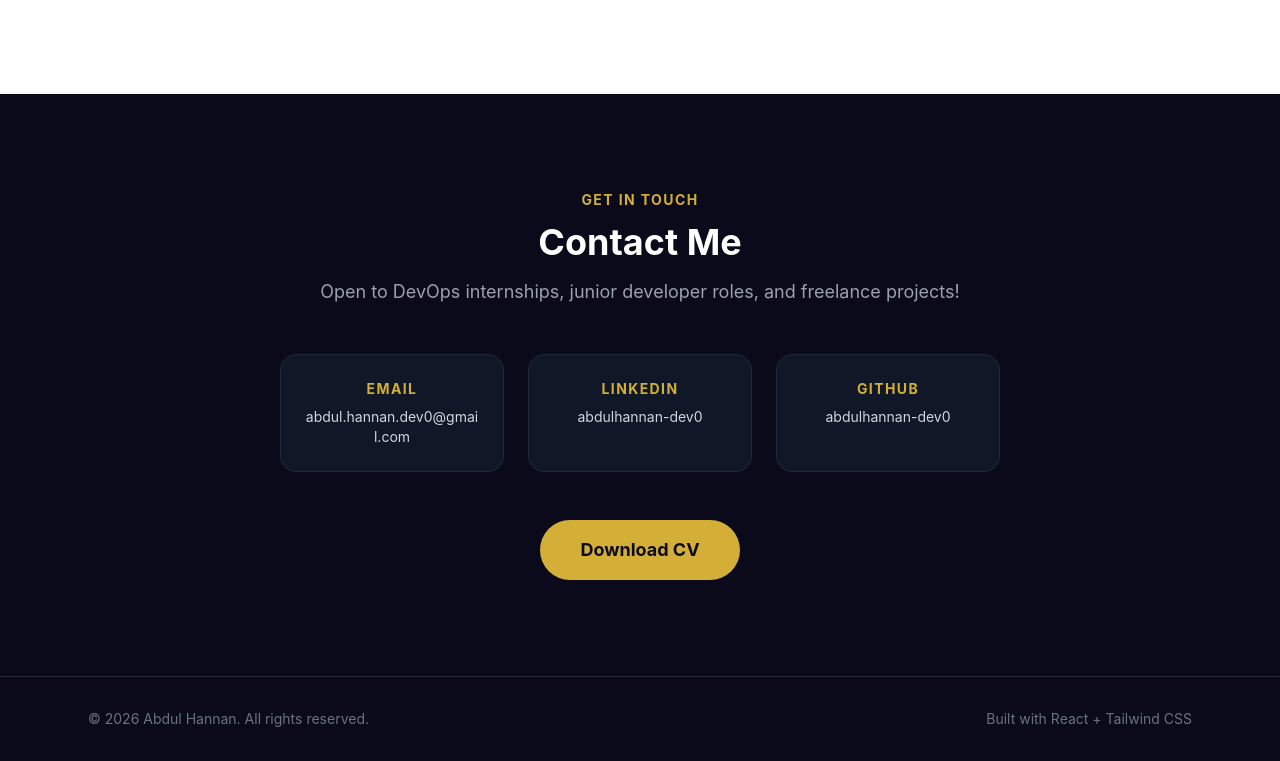
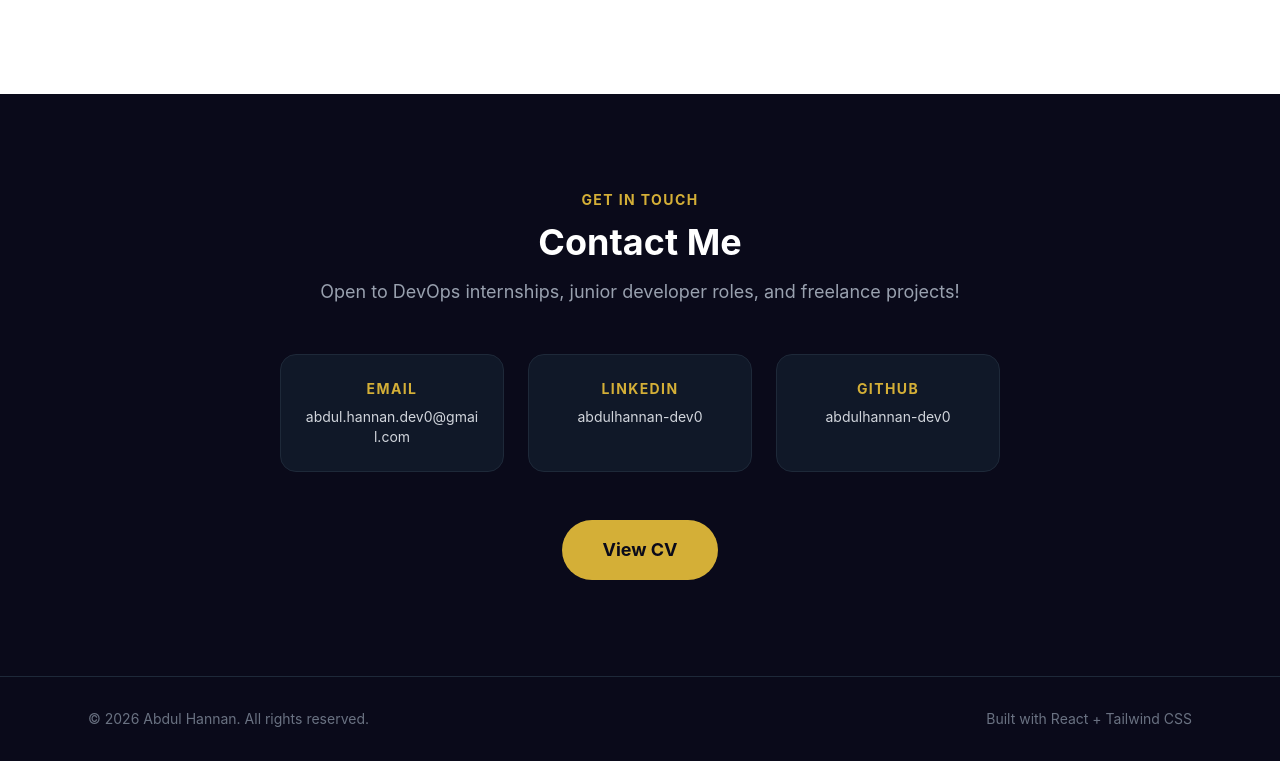
Before and after one commit to abdulhannan-dev0/portfolio, a React app: page / in a window 1280 px wide. Shown: the part 2677-3438 px from the top of the page. Built offline with nearby package versions, Linux system fonts and the light colour scheme; the HTML template or start-up script is replaced by a standard one.

Commit message:
CV opens in browser instead of download

```diff
--- a/src/components/Contact.jsx
+++ b/src/components/Contact.jsx
@@ -20,11 +20,12 @@ function Contact() {
             </a>
           ))}
         </div>
-            <a href="/Abdul_Hannan_CV.pdf"
-              download="Abdul_Hannan_CV.pdf"
-               className="bg-[#d4af37] text-[#0a0a1a] px-10 py-4 rounded-full font-bold text-lg hover:bg-[#f0d060] transition-colors inline-block">
-               Download CV
-            </a>
+        <a href="/Abdul_Hannan_CV.pdf"
+          target="_blank"
+          className="bg-[#d4af37] text-[#0a0a1a] px-10 py-4 rounded-full font-bold text-lg hover:bg-[#f0d060] transition-colors inline-block">
+          View CV
+        </a>
+
       </div>
     </section>
   )
```
